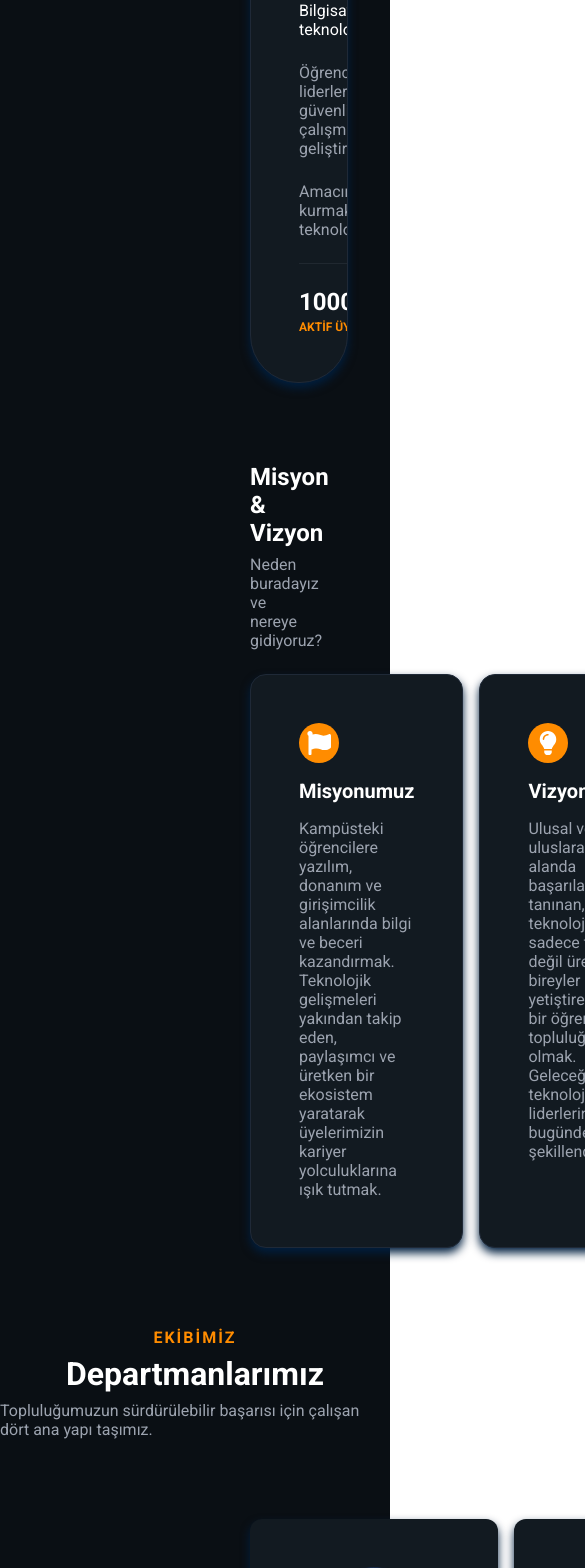
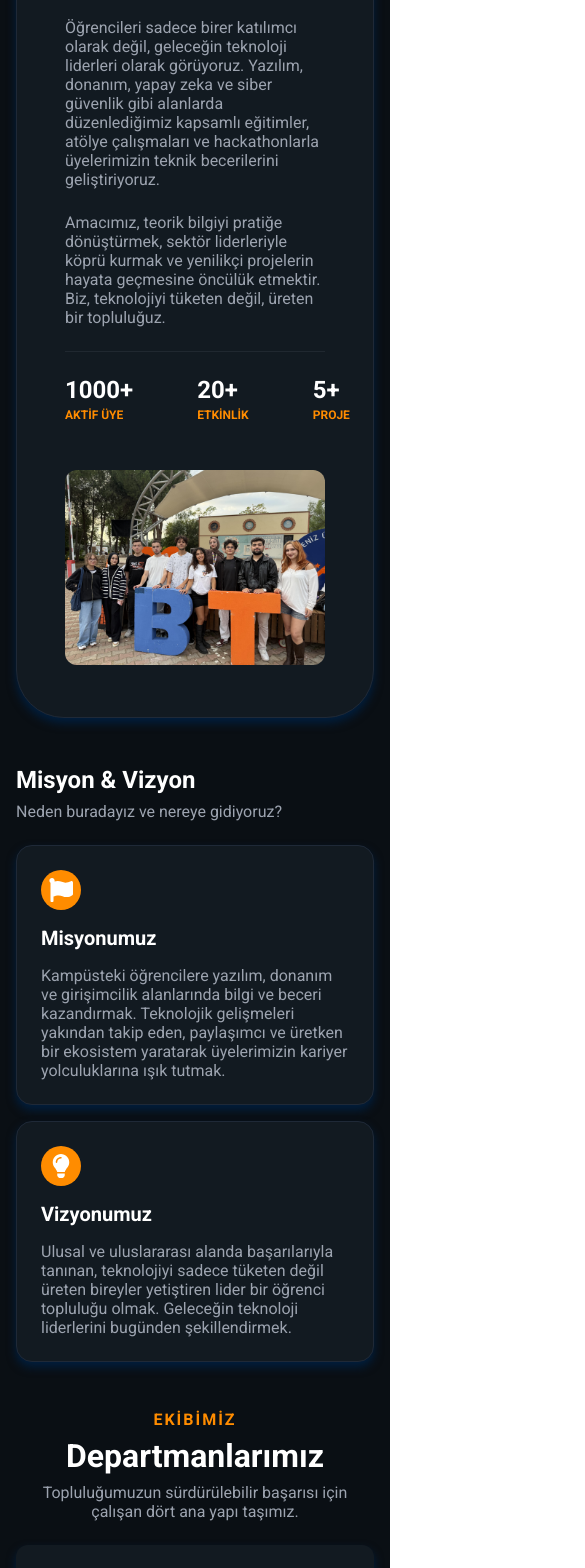
Before and after one commit to riavenn/bt-website, a React (Vite) app: page /hakkimizda in a window 390 px wide. Shown: the part 432-2000 px from the top of the page, 585 px wide, since content can reach past the window. Built offline with nearby package versions, Linux system fonts and the light colour scheme.

Commit message:
The mobile design of the About page has been updated and made mobile-friendly.

```diff
--- a/src/Components/AboutComponents/Header/Header.module.css
+++ b/src/Components/AboutComponents/Header/Header.module.css
@@ -103,3 +103,13 @@
   height: 100%;
   border-radius: var(--border-radius-lg);
 }
+
+@media (max-width: 768px) {
+  .container {
+    margin: 0;
+  }
+  .mainContent {
+    flex-direction: column;
+    margin: var(--margin-md);
+  }
+}
--- a/src/Components/AboutComponents/MissionAndVision/MissionAndVision.module.css
+++ b/src/Components/AboutComponents/MissionAndVision/MissionAndVision.module.css
@@ -78,3 +78,21 @@
   font-size: 1rem;
   color: var(--text-gray);
 }
+
+@media (max-width: 768px) {
+  .container {
+    margin: 0;
+    margin-top: var(--margin-xl);
+  }
+  .mainContent {
+    flex-direction: column;
+    margin: var(--margin-md);
+  }
+  .cardContainer {
+    flex-direction: column;
+  }
+  .missionContainer,
+  .visionContainer {
+    padding: var(--padding-lg);
+  }
+}
--- a/src/Components/AboutComponents/Team/Team.jsx
+++ b/src/Components/AboutComponents/Team/Team.jsx
@@ -61,7 +61,6 @@ function Team() {
           </div>
         </div>
         <Card />
-        <Footer />
       </div>
     </div>
   );
--- a/src/Components/AboutComponents/Team/Team.module.css
+++ b/src/Components/AboutComponents/Team/Team.module.css
@@ -1,10 +1,11 @@
 .container {
-  content: "";
+  margin: var(--margin-container);
 }
 
 .mainContent {
   display: flex;
   flex-direction: column;
+  gap: var(--gap-xl);
 }
 
 .textContainer {
@@ -36,7 +37,6 @@
 .cardContainer {
   display: flex;
   gap: var(--gap-lg);
-  margin: var(--margin-container);
 }
 
 .card {
@@ -120,3 +120,25 @@
   margin-left: auto;
   color: white;
 }
+
+@media (max-width: 768px) {
+  .container {
+    margin: 0;
+    margin-top: var(--margin-xl);
+  }
+  .mainContent {
+    flex-direction: column;
+    margin: var(--margin-md);
+  }
+  .cardContainer {
+    flex-direction: column;
+    gap: var(--gap-xxl);
+  }
+  .card {
+    width: 310px;
+    height: 350px;
+  }
+  .description {
+    text-align: center;
+  }
+}
--- a/src/pages/About/About.jsx
+++ b/src/pages/About/About.jsx
@@ -1,6 +1,7 @@
 import Header from "../../Components/AboutComponents/Header/Header";
 import MissionAndVision from "../../Components/AboutComponents/MissionAndVision/MissionAndVision";
 import Team from "../../Components/AboutComponents/Team/Team";
+import Footer from "../../Components/HomeComponents/Footer/Footer";
 import Navbar from "../../Components/HomeComponents/Navbar/Navbar";
 import styles from "../About/About.module.css";
 
@@ -19,6 +20,9 @@ function About() {
       <div className={styles.team}>
         <Team />
       </div>
+      <div className={styles.footer}>
+        <Footer />
+      </div>
     </div>
   );
 }
```
